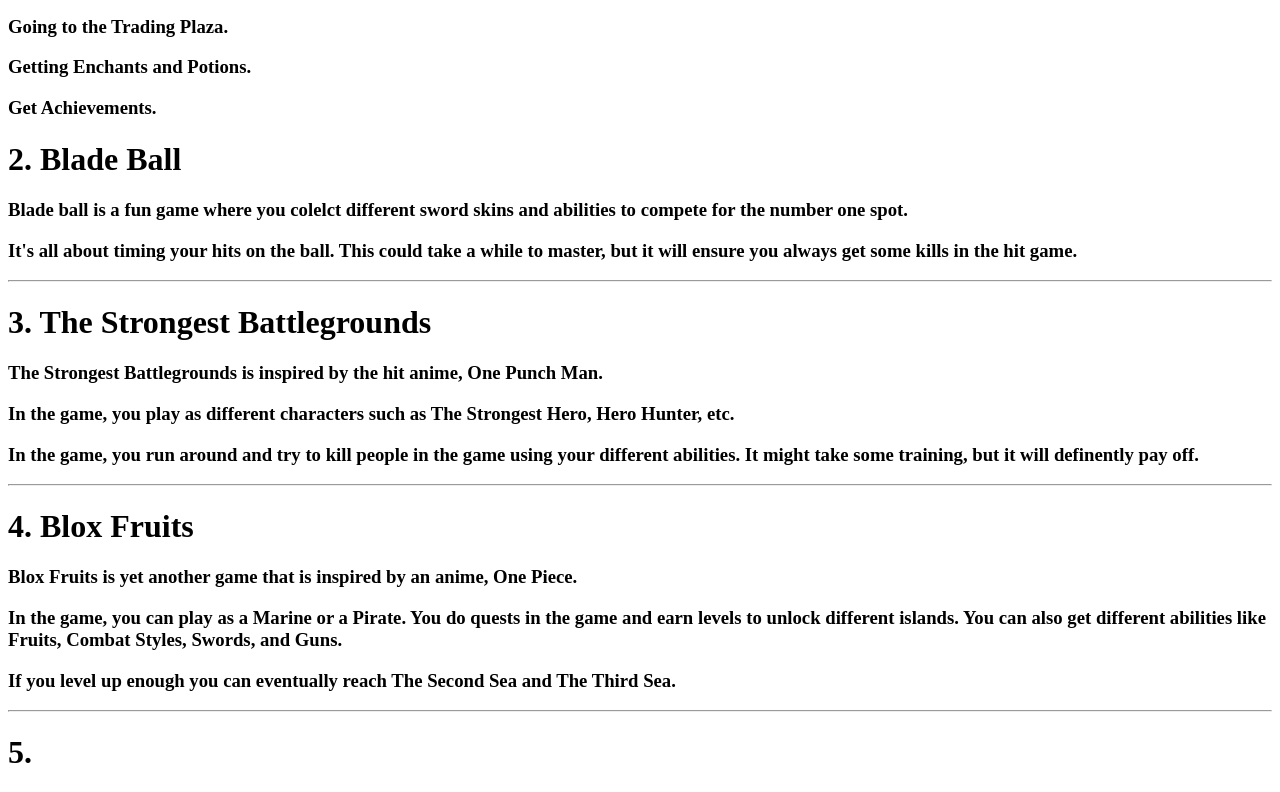
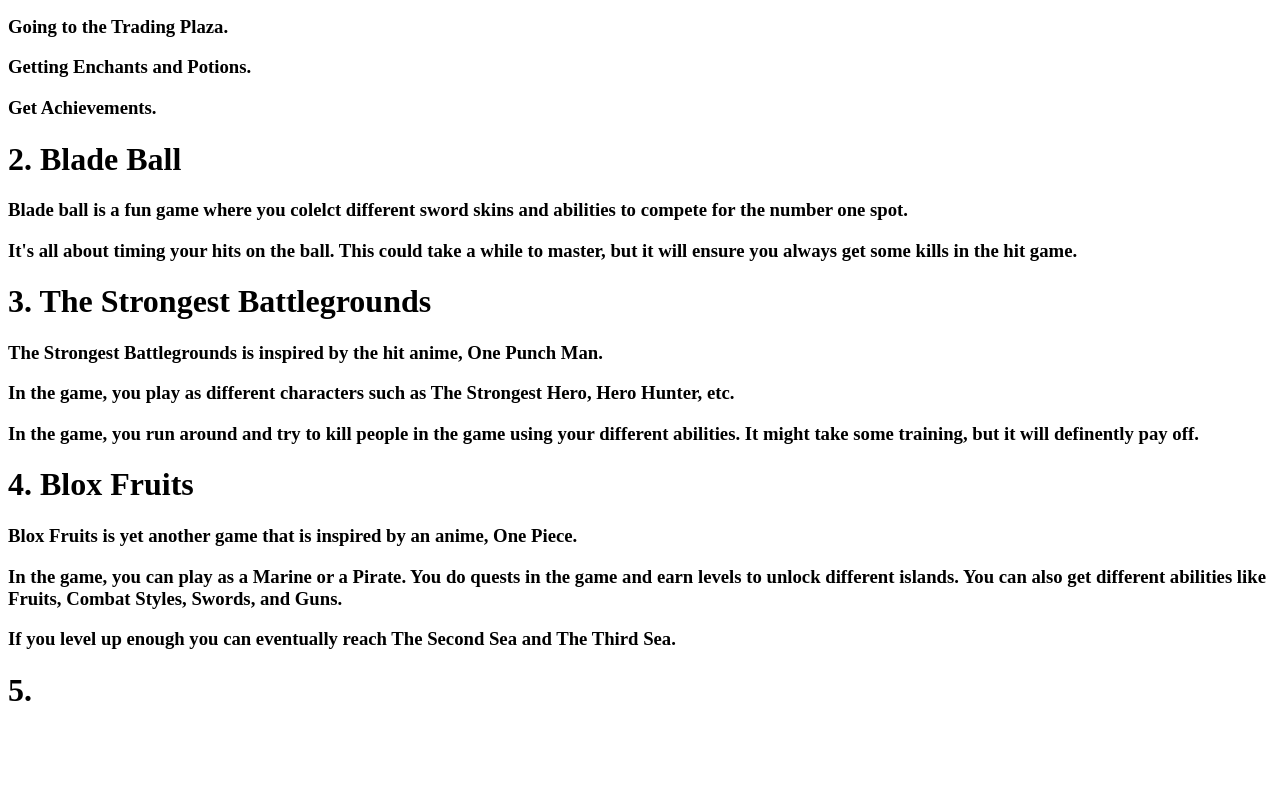
Before and after one commit to BreadGuy291/BreadGuy291.github.io, a plain HTML site: page index.html in a window 1280 px wide. Shown: the part 1025-1817 px from the top of the page. After the commit the page ends 1755 px from the top, so only its background shows below. Drawn offline with Linux system fonts and the light colour scheme.

Commit message:
Update index.html

```diff
--- a/index.html
+++ b/index.html
@@ -21,7 +21,7 @@ head {
 <h2>Written By Bread.</h2>
 <hr>
 
-<img src="https://c4.wallpaperflare.com/wallpaper/389/816/1022/video-game-roblox-wallpaper-thumb.jpg">
+<img src="https://c4.wallpaperflare.com/wallpaper/389/816/1022/video-game-roblox-wallpaper-thumb.jpg" style="position:relative; right:20px;">
 </body>
 <p><h2>We all know that there are millions of games out in Roblox. Some of them being simple games to fun and complex ones.</h2>
 <h2>Here are the Top 10 Best Roblox Games in my opinion.</h2></p>
@@ -41,7 +41,6 @@ head {
 <p><h3>Blade ball is a fun game where you colelct different sword skins and abilities to compete for the number one spot.</h3>
 <h3>It's all about timing your hits on the ball. This could take a while to master, but it will ensure you always get some kills in the hit game.</h3></p>
 
-<hr>
 
 <h1>3. The Strongest Battlegrounds</h1>
 
@@ -51,7 +50,6 @@ head {
 <h3>In the game, you play as different characters such as The Strongest Hero, Hero Hunter, etc.</h3>
 <h3>In the game, you run around and try to kill people in the game using your different abilities. It might take some training, but it will definently pay off.</h3></p>
 
-<hr>
 
 <h1>4. Blox Fruits </h1>
 
@@ -61,8 +59,6 @@ head {
 <h3>In the game, you can play as a Marine or a Pirate. You do quests in the game and earn levels to unlock different islands. You can also get different abilities like Fruits, Combat Styles, Swords, and Guns.</h3>
 <h3>If you level up enough you can eventually reach The Second Sea and The Third Sea.</h3></p>
 
-<hr>
-
 <h1>5. </h1>
 
 </body>
```
